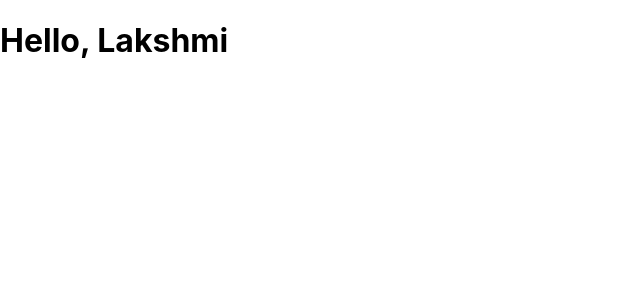
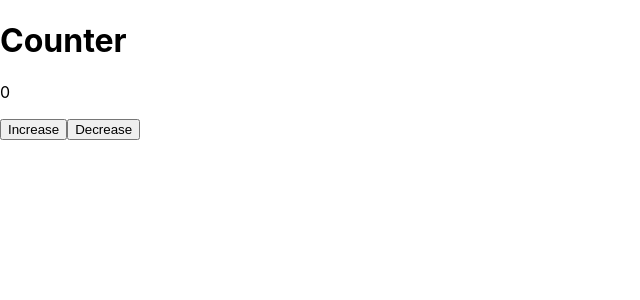
Before and after one commit to lakshmiravanuru512/practice, a React (Create React App) app in the folder testapp/: page / in a window 1280 px wide. Shown: the top 300 px of the page, without its empty margins (0-640 px from the left). Built offline with nearby package versions, Linux system fonts and the light colour scheme.

Commit message:
counter example

```diff
--- a/testapp/src/components/index.js
+++ b/testapp/src/components/index.js
@@ -1,9 +1,28 @@
-import {Component} from "react";
-class Welcome extends Component{
-    render() {
-        const{name}=this.props;
-      return <h1>Hello, {name}</h1>
-    }
+const { Component } = require("react");
+
+
+class Counter extends Component{
+  state={count :0}
+  onIncrease=()=>{
+   this.setState((prevCount)=>({count : prevCount.count+1}))
+  }
+
+  onDecrease=()=>{
+   this.setState((prevCount)=>({count:prevCount.count-1}))
+  }
+  render(){
+   const {count}=this.state
+    return(
+      <div>
+        <h1>Counter</h1>
+        <p>{count}</p>
+        <div>
+          <button onClick={this.onIncrease}>Increase</button>
+          <button onClick={this.onDecrease}>Decrease</button>
+        </div>
+      </div>
+    )
+  }
 }
 
-export default Welcome;
+export default Counter
```
